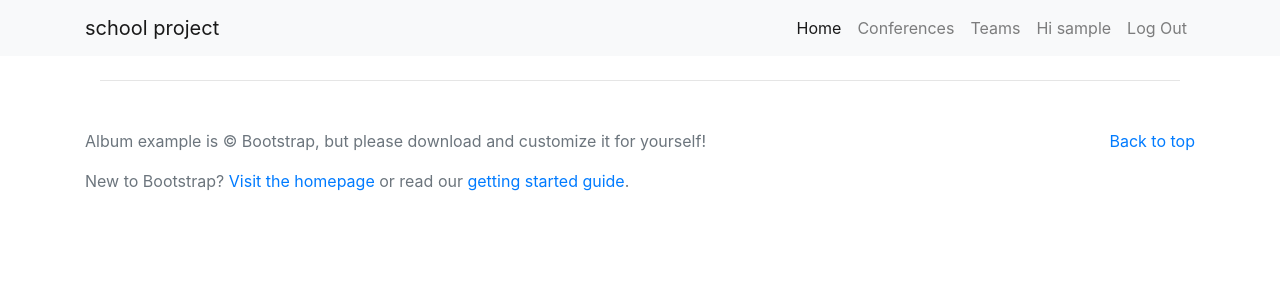
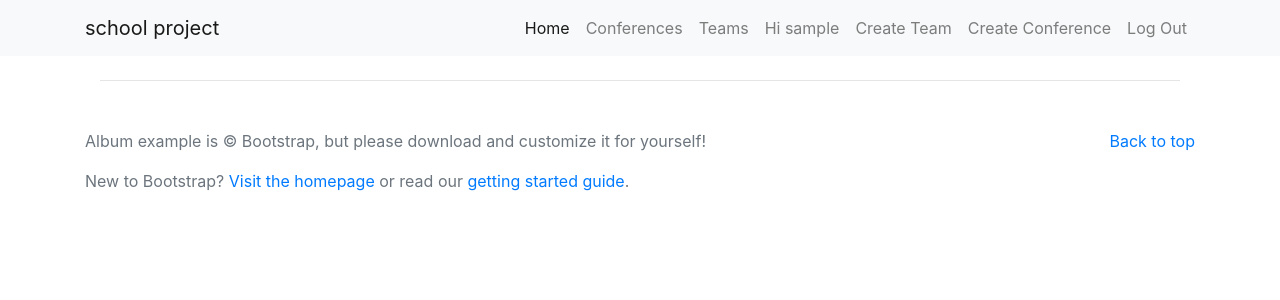
Before and after one commit to jay51/flask-course, a Flask app: page /teams in a window 1280 px wide. Shown: the top 300 px of the page. Run offline with Flask 2, Linux system fonts and the light colour scheme; the visitor is signed in with stand-in values (Sample User, id 1); data comes from the database, SQL or seed files in the repository; data that the repository does not hold is empty; some libraries are stand-ins or nearby versions.

Commit message:
fix to use url_for and delete extra templates folder

```diff
--- a/app/web/templates/conferences.html
+++ b/app/web/templates/conferences.html
@@ -5,12 +5,12 @@
     {% if conferences %}
         <h2>NCAA Football - All Conferences</h2>
         <div class="mb-3">
-            <a class="mt-5" href="/register/conference">Add Conference</a>
+            <a class="mt-5" href="{{url_for('main.register_conference')}}">Add Conference</a>
         <div/>
         <hr class="my-4">
         <ul>
             {% for conf in conferences %}
-            <li class="mb-2">{{conf.name}} ({{conf.abbreviation}}) <a href="/conferences?conference_id={{conf.id}}">View</a></li>
+            <li class="mb-2">{{conf.name}} ({{conf.abbreviation}}) <a href="{{url_for('main.conferences', conference_id=conf.id)}}">View</a></li>
             {% endfor %}
 
         </ul>
@@ -20,7 +20,7 @@
         <h3>List of Teams</h3>
         <ul>
             {% for team in teams %}
-            <li class="mb-2"><a href="/teams?team_id={{team.id}}">{{team.school}} to {{team.mascot}}</a></li>
+            <li class="mb-2"><a href="{{url_for('main.teams', team_id=team.id)}}">{{team.school}} to {{team.mascot}}</a></li>
             {% endfor %}
         </ul>
 
--- a/app/web/templates/includes/_navbar.html
+++ b/app/web/templates/includes/_navbar.html
@@ -2,14 +2,14 @@
 <!-- Navigation -->
 <nav class="navbar navbar-expand-lg navbar-light bg-light fixed-top">
   <div class="container">
-    <a class="navbar-brand" href="/">school project</a>
+    <a class="navbar-brand" href="{{url_for('main.index')}}">school project</a>
     <button class="navbar-toggler" type="button" data-toggle="collapse" data-target="#navbarResponsive" aria-controls="navbarResponsive" aria-expanded="false" aria-label="Toggle navigation">
           <span class="navbar-toggler-icon"></span>
         </button>
     <div class="collapse navbar-collapse" id="navbarResponsive">
       <ul class="navbar-nav ml-auto">
         <li class="nav-item active">
-          <a class="nav-link" href="/">Home
+          <a class="nav-link" href="{{url_for('main.index')}}">Home
                 <span class="sr-only">(current)</span>
               </a>
         </li>
@@ -26,6 +26,15 @@
         <li class="nav-item">
           <a class="nav-link" href="{{url_for('profile.profile')}}">Hi {{ current_user.username }}</a>
         </li>
+
+        <li class="nav-item">
+          <a class="nav-link" href="{{url_for('main.register_team')}}">Create Team</a>
+        </li>
+
+        <li class="nav-item">
+          <a class="nav-link" href="{{url_for('main.register_conference')}}">Create Conference</a>
+        </li>
+
         <li class="nav-item">
           <a class="nav-link" href="{{url_for('auth.logout')}}">Log Out</a>
         </li>
--- a/app/web/templates/index.html
+++ b/app/web/templates/index.html
@@ -9,7 +9,7 @@
             <ul>
                 {% for conf in conferences %}
                     <li class="mb-2">
-                        {{conf.name}} ({{conf.abbreviation}}) <a href="/conferences?conference_id={{conf.id}}">View</a>
+                        {{conf.name}} ({{conf.abbreviation}}) <a href="{{url_for('main.conferences', conference_id=conf.id)}}">View</a>
                     </li>
                 {% endfor %}
             </ul>
--- a/app/web/templates/login.html
+++ b/app/web/templates/login.html
@@ -4,7 +4,7 @@
 <div class="column is-4 is-offset-4">
     <h3 class="title">Login</h3>
     <div class="box">
-        <form method="POST" action="/login">
+        <form method="POST" action="{{url_for('auth.login')}}">
             <div class="form-group w-50">
                 <input class="form-control" type="email" name="email" placeholder="Your Email" autofocus>
             </div>
--- a/app/web/templates/profile.html
+++ b/app/web/templates/profile.html
@@ -9,7 +9,7 @@
 
     <div class="col-sm-6 col-md-8">
         <h4>{{"User" if current_user.role else "Admin" }} - {{current_user.username}}</h4>
-        <form method="POST" action="/profile">
+        <form method="POST" action="{{url_for('profile.profile')}}">
           <div class="form-group">
             <label for="username">Username</label>
             <input type="text" class="form-control" name="username" value="{{current_user.username}}" placeholder="Enter username">
--- a/app/web/templates/register_conference.html
+++ b/app/web/templates/register_conference.html
@@ -5,7 +5,7 @@
     <h3>Add a Conference</h3>
     <hr class="my-4">
     {% if form %}
-        <form method="POST" action="/register/conference">
+        <form method="POST" action="{{url_for('main.register_conference')}}">
             <div class="form-group">
                 {{ form.name.label }}
                 {{ form.name(class="form-control") }}
--- a/app/web/templates/register_team.html
+++ b/app/web/templates/register_team.html
@@ -4,7 +4,7 @@
 <div>
     <h3>Add a Team</h3>
     <hr class="my-4">
-    <form method="POST" action="/register/team">
+    <form method="POST" action="{{url_for('main.register_team')}}">
 
         <div class="form-group">
             <label for="school">School</label>
--- a/app/web/templates/signup.html
+++ b/app/web/templates/signup.html
@@ -5,7 +5,7 @@
 <div class="column is-4 is-offset-4">
     <h3 class="title">Sign Up</h3>
     <div class="box">
-        <form method="POST" action="/signup">
+        <form method="POST" action="{{url_for('auth.signup')}}">
             <div class="form-group w-50">
                     <input class="form-control" type="email" name="email" placeholder="Email" autofocus>
             </div>
--- a/app/web/templates/teams.html
+++ b/app/web/templates/teams.html
@@ -23,7 +23,7 @@
             <li>Abbreviation: {{team.abbreviation}}</li>
         </ul>
 
-        <a href="/conferences?conference_id={{team.conference_id}}">Team's Conference</a>
+        <a href="{{url_for('main.conferences', conference_id=team.conference_id)}}">Team's Conference</a>
 
         <h1>Comments</h1>
         <div class="col-sm-5 col-md-6 col-12 pb-4">
@@ -53,11 +53,11 @@
         <h3>List of Teams</h3>
         <hr class="my-4">
         <div class="mb-3">
-            <a href="register/team">Add a Team</a>
+            <a href="{{url_for('main.register_team')}}">Add a Team</a>
         </div>
         <ul>
             {% for team in teams %}
-            <li class="mb-2"><a href="/teams?team_id={{team.id}}">{{team.school}} to {{team.mascot}}</a></li>
+            <li class="mb-2"><a href="{{url_for('main.teams', team_id=team.id)}}">{{team.school}} to {{team.mascot}}</a></li>
             {% endfor %}
 
         </ul>
```
Also changed, not shown: app/templates/login.html (deleted, +0 -25 lines), app/templates/signup.html (deleted, +0 -25 lines).
